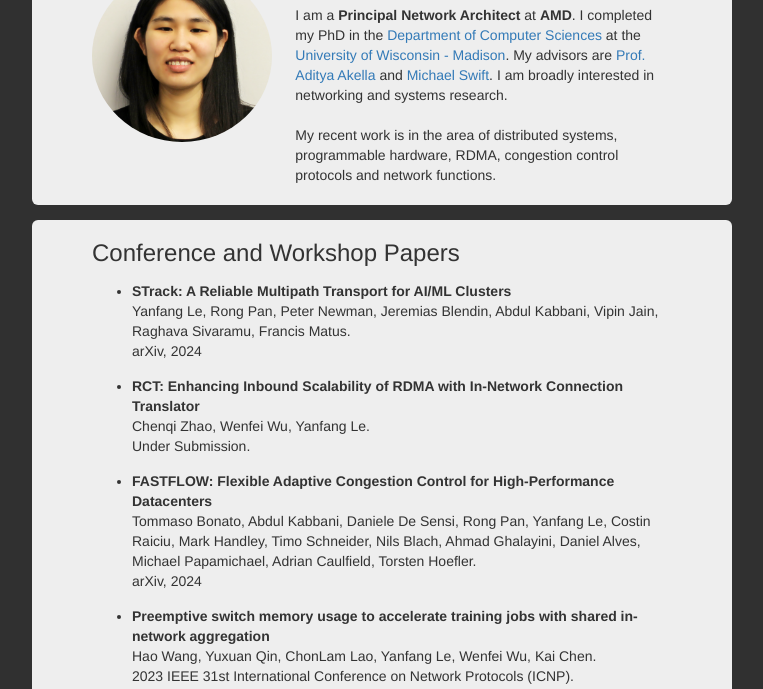
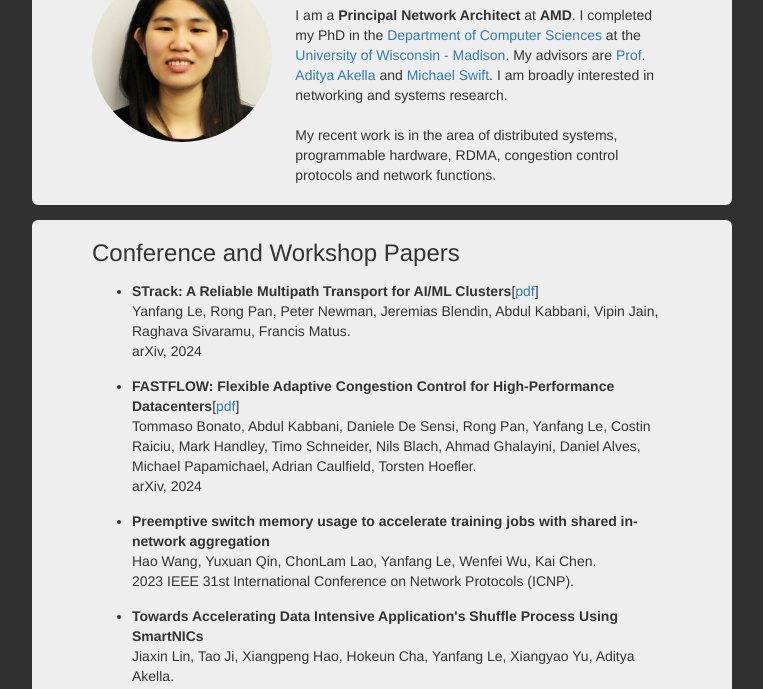
Before and after one commit to leyanfang/leyanfang.github.io, a plain HTML site: page index.html in a window 1280 px wide. Shown: the part 105-794 px from the top of the page, without its empty margins (258-1021 px from the left). Drawn offline with nearby package versions, Linux system fonts and the light colour scheme.

Commit message:
add recent publications

```diff
--- a/index.html
+++ b/index.html
@@ -37,15 +37,12 @@ and network functions. </span>
           <div class="col-md-12">
             <h3>Conference and Workshop Papers</h3>
             <ul>
-              <li><b>STrack: A Reliable Multipath Transport for AI/ML Clusters</b></br>
+              <li><b>STrack: A Reliable Multipath Transport for AI/ML Clusters</b>[<a href="https://arxiv.org/abs/2407.15266">pdf</a>]</br>
                 Yanfang Le, Rong Pan, Peter Newman, Jeremias Blendin, Abdul Kabbani, Vipin Jain, Raghava Sivaramu, Francis Matus.</br>
                 arXiv, 2024 </br>
               </li>
-              <li><b>RCT: Enhancing Inbound Scalability of RDMA with In-Network Connection Translator</b></br>
-                Chenqi Zhao, Wenfei Wu, Yanfang Le.</br>
-                Under Submission. </br>
-              </li>
-              <li><b>FASTFLOW: Flexible Adaptive Congestion Control for High-Performance Datacenters</b></br>
+
+              <li><b>FASTFLOW: Flexible Adaptive Congestion Control for High-Performance Datacenters</b>[<a href="https://arxiv.org/pdf/2404.01630">pdf</a>]</br>
                 Tommaso Bonato, Abdul Kabbani, Daniele De Sensi, Rong Pan, Yanfang Le, Costin Raiciu, Mark Handley, Timo Schneider, Nils Blach, Ahmad Ghalayini, Daniel Alves, Michael Papamichael, Adrian Caulfield, Torsten Hoefler. </br>
                 arXiv, 2024 </br>
               </li>
```
